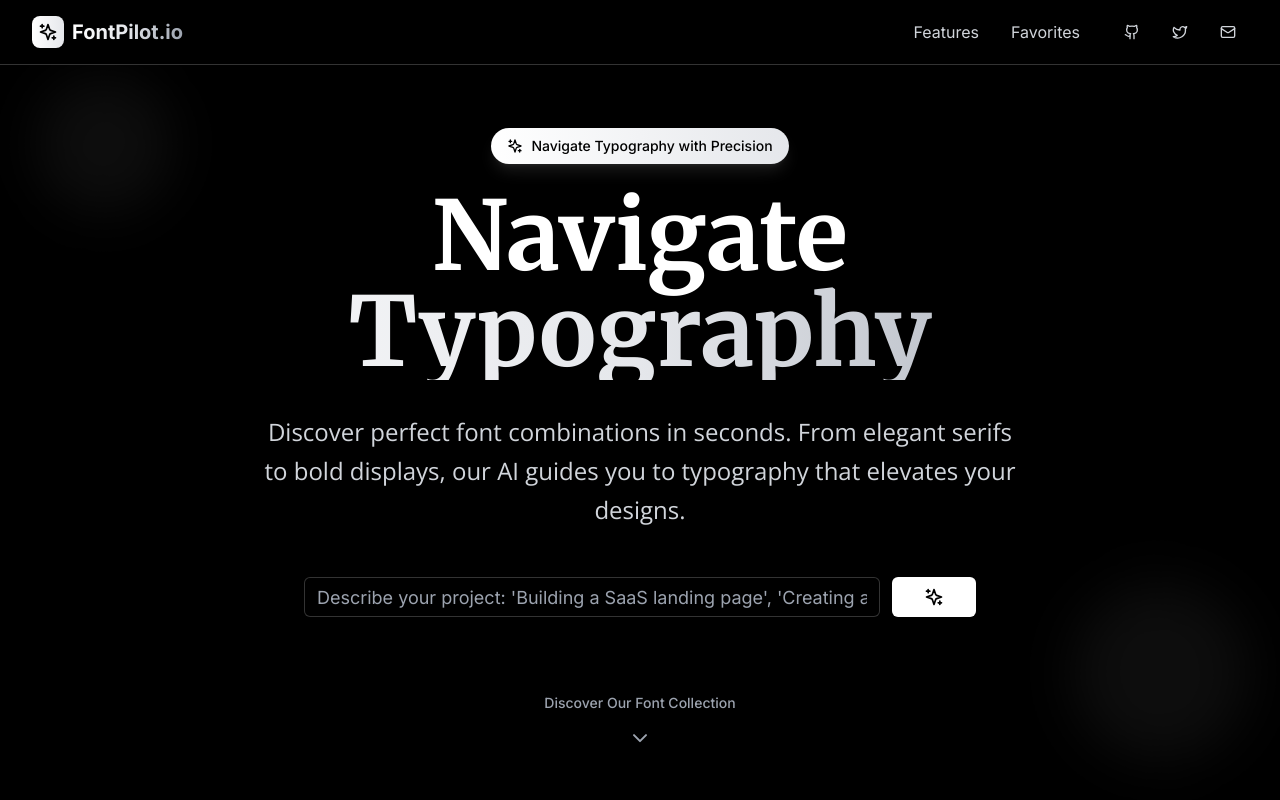
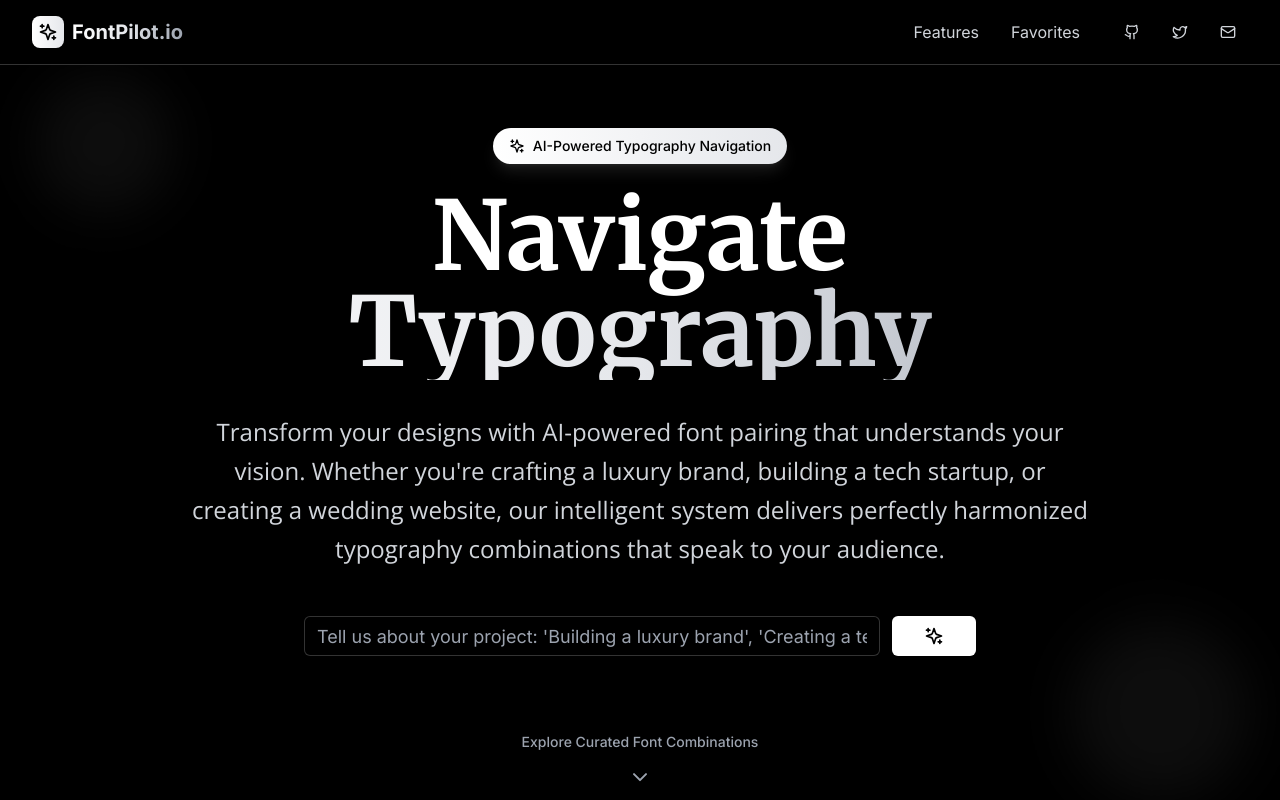
Before and after one commit to NitinSemwal2605/FontPilot.io, a Next.js app: page / in a window 1280 px wide. Shown: the top 800 px of the page. Built offline with nearby package versions, Linux system fonts and the light colour scheme; no server answers; a web font is replaced by a local one.

Commit message:
Updated hero Text and favicon

```diff
--- a/app/layout.tsx
+++ b/app/layout.tsx
@@ -1,9 +1,9 @@
+import { Analytics } from '@vercel/analytics/next'
 import type { Metadata, Viewport } from 'next'
 import { Inter } from 'next/font/google'
 import { Toaster } from 'react-hot-toast'
-import { Analytics } from '@vercel/analytics/next'
+import StructuredData from './components/structured-data'
 import './globals.css'
-import StructuredData from './components/structured-data'
 
 const inter = Inter({ subsets: ['latin'] })
 
@@ -82,6 +82,16 @@ export const metadata: Metadata = {
   alternates: {
     canonical: 'https://fontpilot.io',
   },
+  icons: {
+    icon: [
+      { url: '/ChatGPT Image Aug 4, 2025, 03_15_39 PM.png', sizes: '32x32', type: 'image/png' },
+      { url: '/ChatGPT Image Aug 4, 2025, 03_15_39 PM.png', sizes: '16x16', type: 'image/png' },
+    ],
+    apple: [
+      { url: '/ChatGPT Image Aug 4, 2025, 03_15_39 PM.png', sizes: '180x180', type: 'image/png' },
+    ],
+    shortcut: '/ChatGPT Image Aug 4, 2025, 03_15_39 PM.png',
+  },
 }
 
 export const viewport: Viewport = {
@@ -100,6 +110,9 @@ export default function RootLayout({
   return (
     <html lang="en" className="scroll-smooth">
       <head>
+        <link rel="icon" type="image/png" sizes="32x32" href="/ChatGPT Image Aug 4, 2025, 03_15_39 PM.png" />
+        <link rel="icon" type="image/png" sizes="16x16" href="/ChatGPT Image Aug 4, 2025, 03_15_39 PM.png" />
+        <link rel="apple-touch-icon" sizes="180x180" href="/ChatGPT Image Aug 4, 2025, 03_15_39 PM.png" />
         <StructuredData />
       </head>
       <body className={`${inter.className} antialiased`}>
--- a/app/page.tsx
+++ b/app/page.tsx
@@ -559,7 +559,7 @@ export default function Home() {
               className="inline-flex items-center gap-2 bg-gradient-to-r from-white to-gray-200 text-black px-4 py-2 rounded-full text-sm font-medium mb-6 neon-glow"
             >
               <Sparkles className="w-4 h-4" />
-              {heroFonts.heading !== 'Merriweather' ? 'Live Font Preview' : 'Navigate Typography with Precision'}
+              {heroFonts.heading !== 'Merriweather' ? 'Live Font Preview' : 'AI-Powered Typography Navigation'}
               {heroFonts.heading !== 'Merriweather' && (
                 <Button
                   variant="ghost"
@@ -600,11 +600,12 @@ export default function Home() {
               initial={{ opacity: 0, y: 20 }}
               animate={{ opacity: 1, y: 0 }}
               transition={{ duration: 0.8, delay: 0.4 }}
-              className="text-2xl text-gray-300 max-w-3xl mx-auto mb-12 leading-relaxed"
+              className="text-2xl text-gray-300 max-w-4xl mx-auto mb-12 leading-relaxed"
               style={{ fontFamily: `'${heroFonts.body}', sans-serif` }}
             >
-              Discover perfect font combinations in seconds. From elegant serifs to bold displays,
-              our AI guides you to typography that elevates your designs.
+              Transform your designs with AI-powered font pairing that understands your vision.
+              Whether you're crafting a luxury brand, building a tech startup, or creating a wedding website,
+              our intelligent system delivers perfectly harmonized typography combinations that speak to your audience.
             </motion.p>
 
             {/* AI-Powered Search Section */}
@@ -617,7 +618,7 @@ export default function Home() {
 
                              <div className="flex gap-3">
                  <Input
-                   placeholder="Describe your project: 'Building a SaaS landing page', 'Creating a wedding website', 'Designing a tech portfolio'..."
+                   placeholder="Tell us about your project: 'Building a luxury brand', 'Creating a tech startup', 'Designing a wedding website'..."
                    value={searchQuery}
                    onChange={(e) => setSearchQuery(e.target.value)}
                    onKeyPress={(e) => e.key === 'Enter' && handleSearch()}
@@ -662,7 +663,7 @@ export default function Home() {
                      }
                    }}
                  >
-                   <span className="text-sm font-medium">Discover Our Font Collection</span>
+                   <span className="text-sm font-medium">Explore Curated Font Combinations</span>
                    <motion.div
                      animate={{ y: [0, 5, 0] }}
                      transition={{ duration: 1.5, repeat: Infinity, ease: "easeInOut" }}
```
